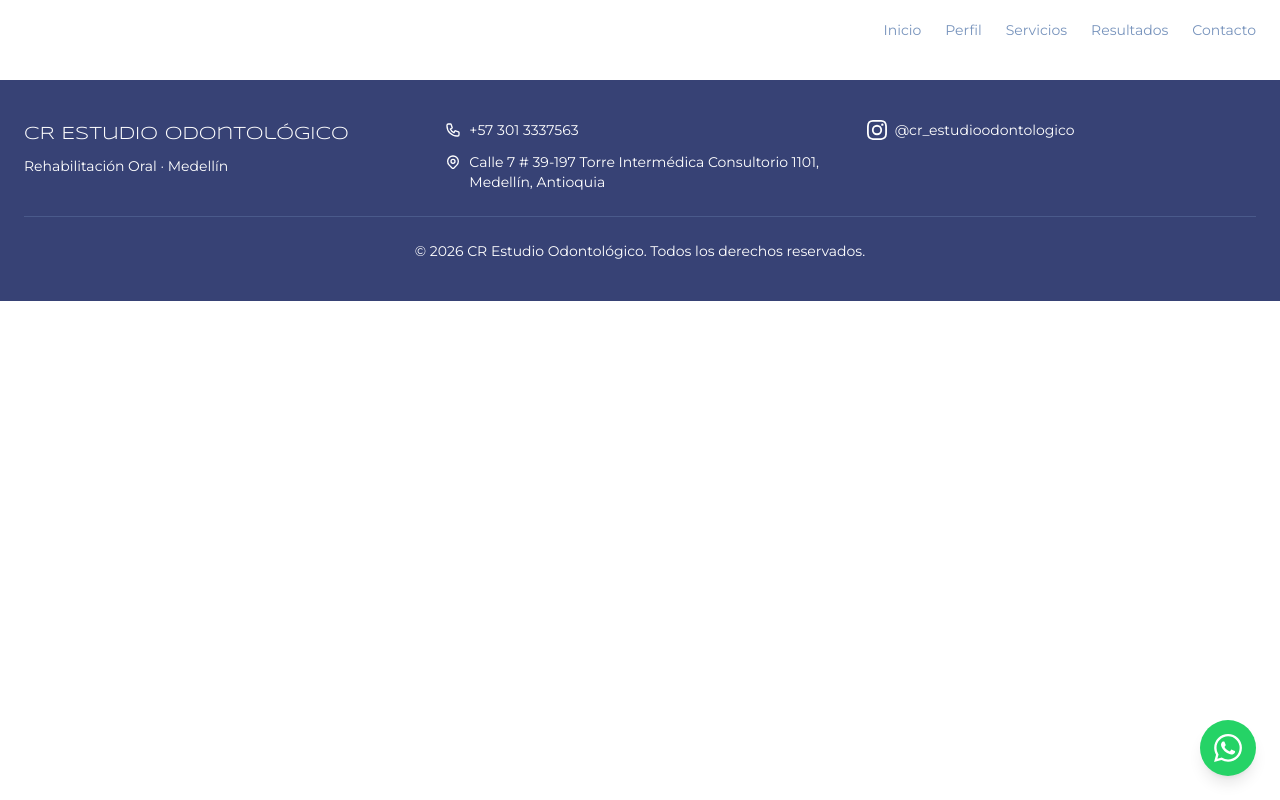
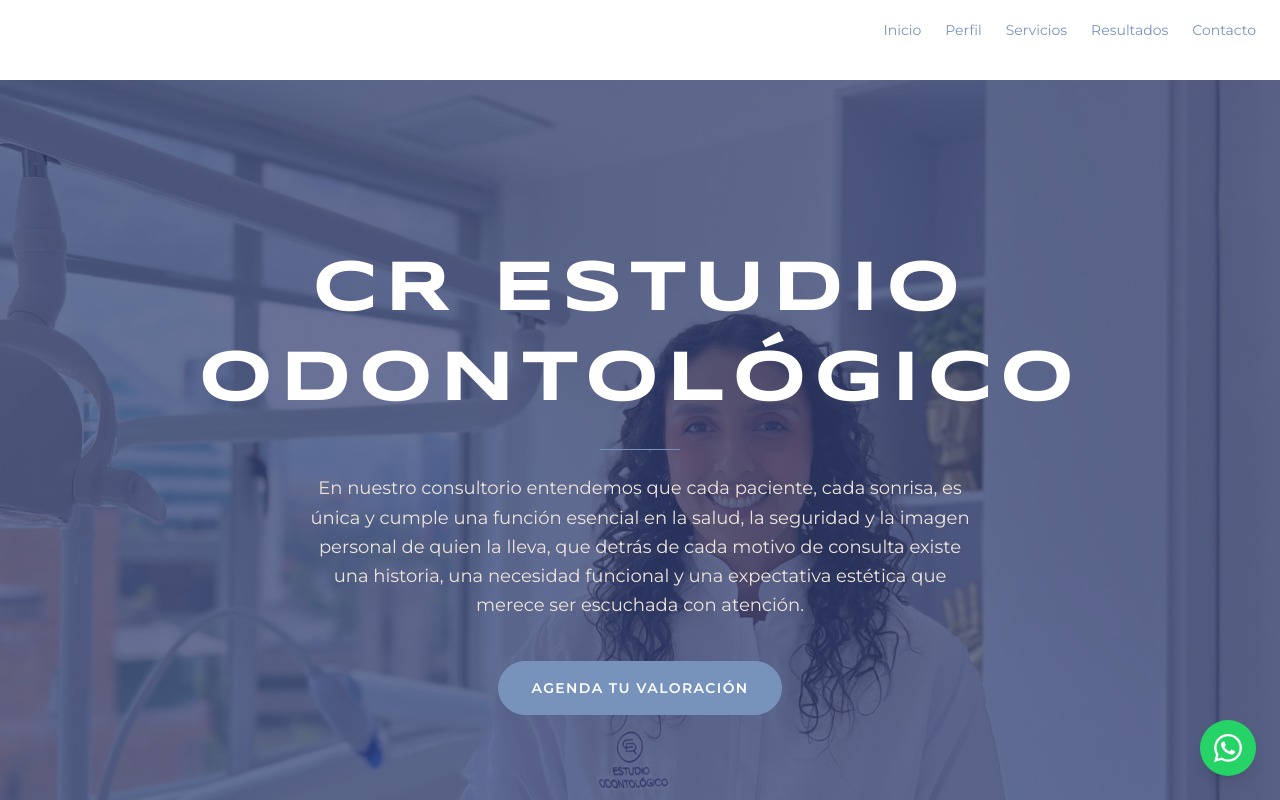
Before and after one commit to outrunai/CR_Estudio_Odontologico, a Next.js app: page / in a window 1280 px wide. Shown: the top 800 px of the page. Built offline with nearby package versions, Linux system fonts and the light colour scheme.

Commit message:
Implementación del sitio web de CR Estudio Odontológico

```diff
--- a/app/page.tsx
+++ b/app/page.tsx
@@ -1,3 +1,5 @@
+import Hero from "@/components/Hero";
+
 export default function Home() {
-  return <main id="inicio" />;
+  return <Hero />;
 }
--- /dev/null
+++ b/components/Hero.tsx
@@ -0,0 +1,42 @@
+import Image from "next/image";
+import { siteConfig } from "@/lib/data";
+
+export default function Hero() {
+  return (
+    <section
+      id="inicio"
+      className="relative min-h-screen flex items-center justify-center overflow-hidden"
+    >
+      {/* Background image */}
+      <div className="absolute inset-0 z-0">
+        <Image
+          src="/images/IMG_2466.JPG"
+          alt="CR Estudio Odontológico - fondo"
+          fill
+          className="object-cover object-center"
+          priority
+        />
+      </div>
+
+      {/* Overlay */}
+      <div className="absolute inset-0 bg-navy/75" />
+
+      {/* Content */}
+      <div className="relative z-10 text-center px-6 max-w-4xl mx-auto flex flex-col items-center gap-6">
+        <h1 className="font-heading font-bold text-cloud text-4xl md:text-6xl lg:text-7xl uppercase tracking-widest leading-tight">
+          {siteConfig.heroTitle}
+        </h1>
+        <div className="w-20 h-px bg-venus mx-auto" />
+        <p className="font-body text-meteor text-base md:text-lg max-w-2xl leading-relaxed">
+          {siteConfig.heroSubtitle}
+        </p>
+        <a
+          href="#contacto"
+          className="mt-4 inline-block font-body font-semibold text-sm uppercase tracking-widest px-8 py-4 bg-venus text-cloud rounded-full hover:bg-navy border border-venus transition-colors duration-300"
+        >
+          {siteConfig.heroCta}
+        </a>
+      </div>
+    </section>
+  );
+}
```
